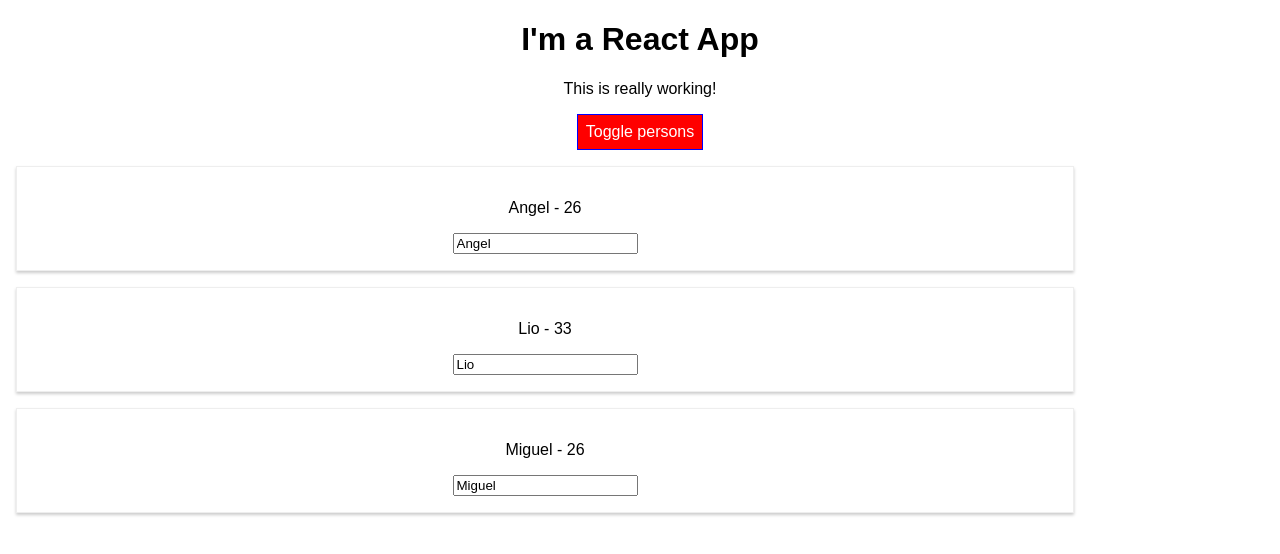
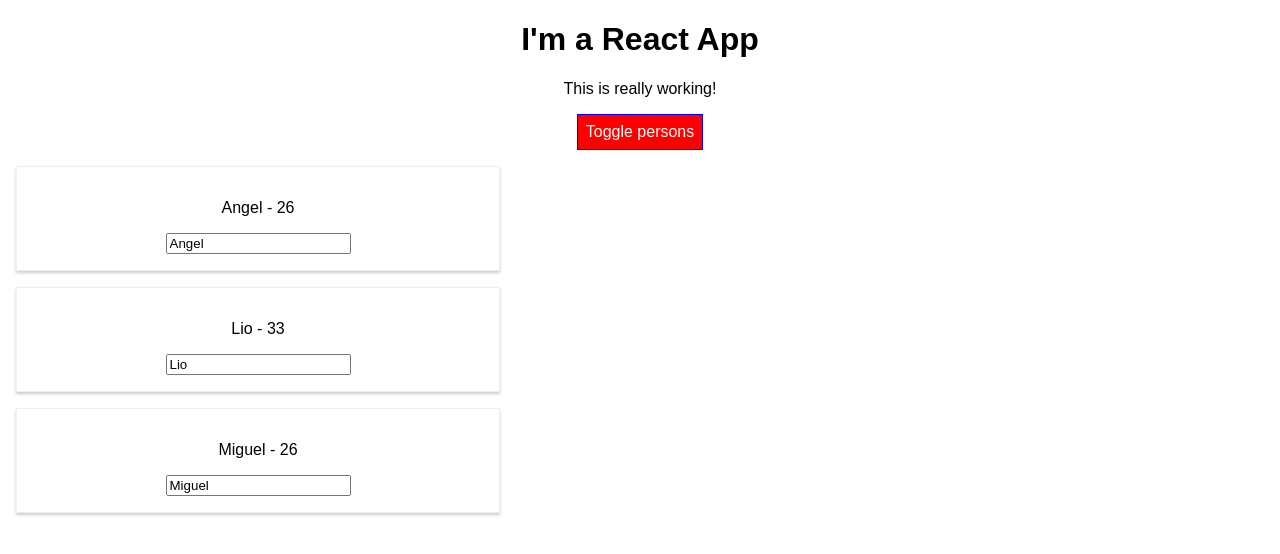
Before and after one commit to miickeyreyez/udemy-react, a React (Create React App) app in the folder section3-baseFeatures/: page / in a window 1280 px wide. Both pictures are taken after a click on the button "Toggle persons". Shown: the top 554 px of the page. Built offline with nearby package versions, Linux system fonts and the light colour scheme.

Commit message:
Example of Radium

```diff
--- a/section3-baseFeatures/src/App.js
+++ b/section3-baseFeatures/src/App.js
@@ -1,14 +1,14 @@
 import React, { Component } from 'react';
 import './App.css';
 import Person from './Person/Person';
-import Radium from 'radium';
+import Radium, { StyleRoot } from 'radium';
 
 class App extends Component {
   state = {
     persons: [
-      { name: 'Angel', age:26, index: 1 },
-      { name: 'Lio', age:33, index: 2 },
-      { name: 'Miguel', age:26, index: 3 },
+      { name: 'Angel', age:26, index: 0 },
+      { name: 'Lio', age:33, index: 1 },
+      { name: 'Miguel', age:26, index: 2 },
     ],
     otherState: 'some other value',
     showPersons: false
@@ -31,18 +31,19 @@ class App extends Component {
   }
 
   nameChangeHandler = (event, index) => {
-    const personIndex = this.state.persons.findIndex(p => p.id === index);
+    console.log(index)
+    const personIndex = this.state.persons.findIndex(p => p.index === index);
     const person = { ...this.state.persons[personIndex] };
     person.name = event.target.value;
     const persons = [...this.state.persons];
     persons[personIndex] = person;
-    this.setState({persons});
+    this.setState({ persons });
   }
 
   deletePersonHandler = (index) => {
     const persons = [...this.state.persons];
     persons.splice(index, 1);
-    this.setState({persons});
+    this.setState({ persons });
   }
 
   render() {
@@ -56,6 +57,10 @@ class App extends Component {
       border: '1px solid blue',
       padding: '8px',
       cursor: 'pointer',
+      ':hover': {
+        backgroundColor: 'lightgreen',
+        color:'black',
+      }
     };
 
     let persons = null;
@@ -69,8 +74,8 @@ class App extends Component {
               click = { () => this.deletePersonHandler(index) }
               name = { person.name }
               age = { person.age }
-              key = { person.id }
-              changed = { (event) => this.nameChangeHandler(event, person.id) }>
+              key = { index }
+              changed = { (event) => this.nameChangeHandler(event, index) }>
             </Person>
           })
           }
@@ -93,6 +98,10 @@ class App extends Component {
         </div>
       );
       style.backgroundColor = 'red';
+      style[':hover'] = {
+        backgroundColor: 'lightyellow',
+        color:'black',
+      }
     }
 
     // let classes = ['red', 'bold'].join(' ');
@@ -107,6 +116,7 @@ class App extends Component {
     }
 
     return(
+      <StyleRoot>
       <div className = "App">
         <h1>I'm a React App</h1>
         <p className = { classes.join(' ') }>
@@ -143,8 +153,9 @@ class App extends Component {
           persons
         }
       </div>
+      </StyleRoot>
     );
   }
 }
 
-export default App;
+export default Radium(App);
--- a/section3-baseFeatures/src/Person/Person.css
+++ b/section3-baseFeatures/src/Person/Person.css
@@ -1,5 +1,5 @@
 .Person {
-    width: 80%;
+    width: 60px;
     margin: 16px;
     border: 1px solid #eee;
     box-shadow: 0 2px 3px #ccc;
--- a/section3-baseFeatures/src/Person/Person.js
+++ b/section3-baseFeatures/src/Person/Person.js
@@ -1,8 +1,15 @@
 import React from 'react';
 import './Person.css';
+import Radium from 'radium';
 
 const person = (props) => {
-    return <div className = "Person">
+    const style = {
+        '@media(min-width: 500px)': {
+            width: '450px',
+        }
+    }
+    return <div className = "Person"
+    style = { style }>
         <p onClick = { props.click }>
             { props.name } - { props.age }
         </p>
@@ -14,4 +21,4 @@ const person = (props) => {
             value = { props.name }/>
     </div>
 }
-export default person;
+export default Radium(person);
```
